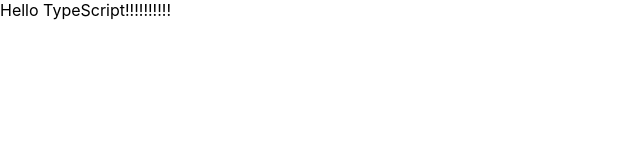
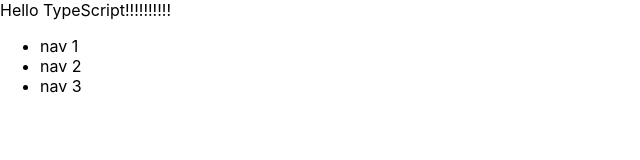
Before and after one commit to liberty8080/nas-manager-webclient-react, a React (Create React App) app: page / in a window 1280 px wide. Shown: the top 160 px of the page, without its empty margins (0-640 px from the left). Built offline with nearby package versions, Linux system fonts and the light colour scheme.

Commit message:
antd test

```diff
--- a/src/components/Hello.tsx
+++ b/src/components/Hello.tsx
@@ -1,4 +1,3 @@
-import * as React from 'react'
 
 export interface Props{
     name:string
--- a/src/index.tsx
+++ b/src/index.tsx
@@ -3,10 +3,12 @@
 import './index.css';
 import reportWebVitals from './reportWebVitals';
 import Hello from './components/Hello';
+import Purify from './components/Purify';
 
 ReactDOM.render(
   <React.StrictMode>
     <Hello name='TypeScript' enthusiasmLevel={10}/>
+    <Purify></Purify>
   </React.StrictMode>,
   document.getElementById('root')
 );
```
